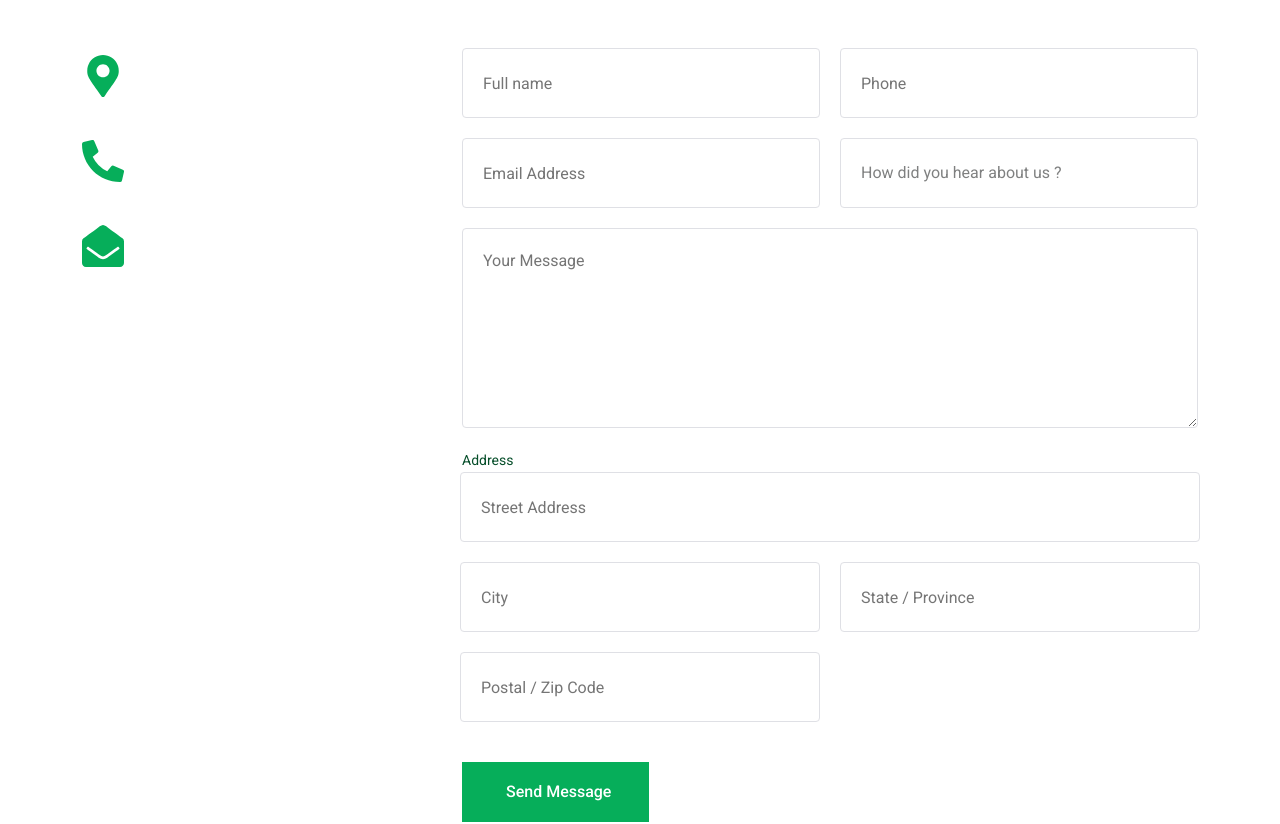
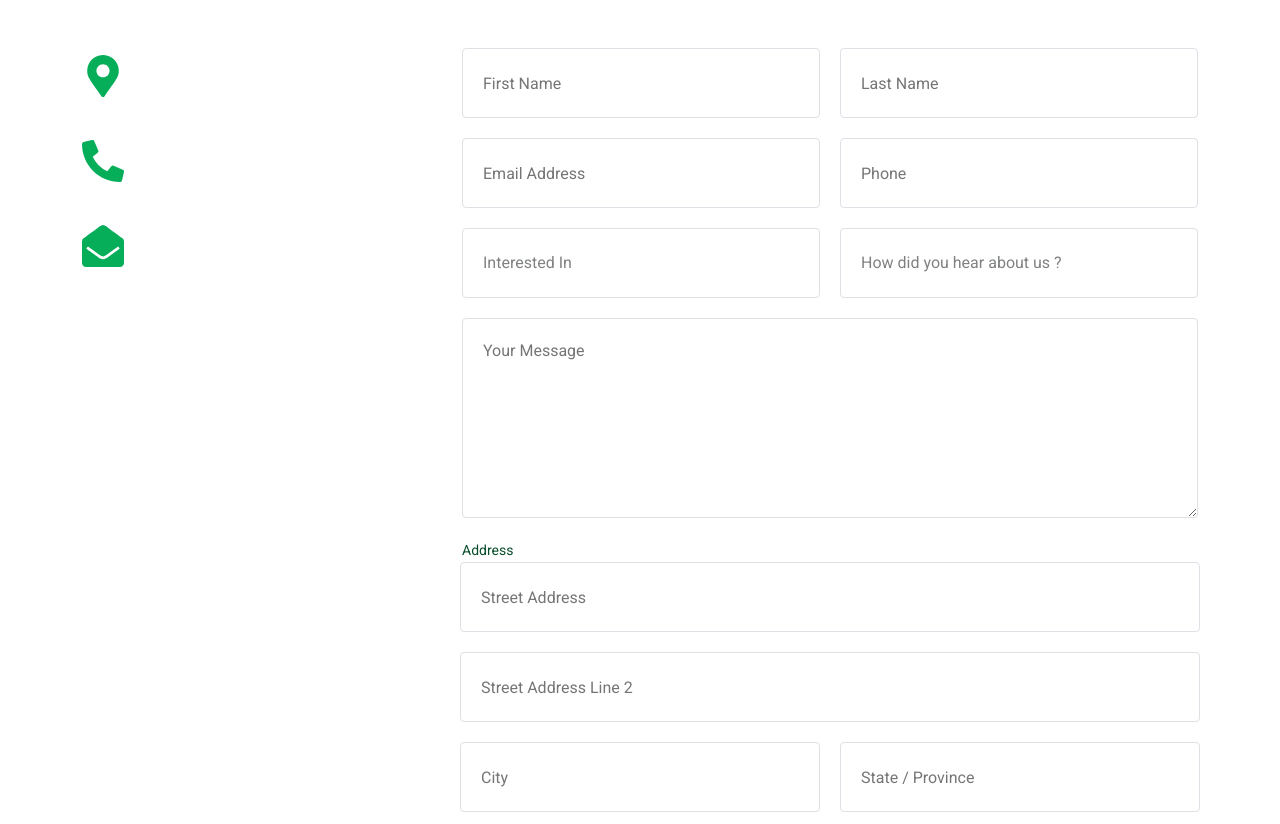
Before and after one commit to meenakshipathania/JHGroup, a React (Create React App) app in the folder client/: page /contact in a window 1280 px wide. Shown: the part 700-1524 px from the top of the page. Built offline with nearby package versions, Linux system fonts and the light colour scheme; no server answers; the HTML template or start-up script is replaced by a standard one.

Commit message:
commit with contact form data is saved in strapi

```diff
--- a/client/package.json
+++ b/client/package.json
@@ -3,6 +3,7 @@
   "version": "0.1.0",
   "private": true,
   "dependencies": {
+    "@strapi/plugin-graphql": "^4.1.7",
     "@testing-library/jest-dom": "^5.16.1",
     "@testing-library/react": "^12.1.2",
     "@testing-library/user-event": "^13.5.0",
--- a/client/src/pages/Contact/Contact/ContactForm/ContactForm.js
+++ b/client/src/pages/Contact/Contact/ContactForm/ContactForm.js
@@ -1,7 +1,6 @@
 import React, { useEffect, useState } from 'react';
 import axios from 'axios';
 import { FaMapMarkerAlt, FaPhoneAlt, FaEnvelopeOpen } from 'react-icons/fa';
-
 const ContactForm = () => {
     const [text, Settext] = useState([]);
     useEffect(() => {
@@ -15,6 +14,46 @@ const ContactForm = () => {
             });
         return () => request.cancel();
     }, []);
+
+    const [firstname, setFirstName] = useState('');
+    const [lastname, setLastName] = useState('');
+    const [email, setEmail] = useState('');
+    const [phone, setPhone] = useState('');
+    const [interested, setInterested] = useState('');
+    const [hear, setHear] = useState('');
+    const [message, setMessage] = useState('');
+    const [streetaddress, setStreetaddress] = useState('');
+    const [streetaddress2, setStreetaddress2] = useState('');
+    const [city, setCity] = useState('');
+    const [state, setState] = useState('');
+    const [zip, setZip] = useState('');
+
+    const handleSubmit = (e) => {
+        e.preventDefault();
+        const contact = { firstname, lastname, email, phone, interested, hear, message, streetaddress, streetaddress2, city, state, zip };
+
+        fetch('http://165.227.11.15:1337/api/contect-datas', {
+            method: 'POST',
+            headers: { "Content-Type": "application/json" },
+            body: JSON.stringify({ data: contact })
+        }).then(() => {
+            console.log("new contact added")
+        })
+    }
+
+    //  axios.post(
+    //     'http://165.227.11.15:1337/api/contect-datas',
+    //     {
+    //         data: {
+    //             firstname: 'firstname',
+    //             lastname: 'lastname',
+    //             email: 'email',
+    //             phone: 'phone'
+    //         }
+    //     })
+    //     .then(response => {
+    //         console.log(response);
+    //     });
 
     return (
         <>
@@ -67,50 +106,82 @@ const ContactForm = () => {
                             </div>
                         </div>
                         <div className="col-lg-8">
+                            <form id="contactForm" method="POST" onSubmit={handleSubmit}>
                                 <div className="tp-contact-form">
                                     <div className="row custom-mar-20">
                                         <div className="col-md-6 custom-pad-20">
                                             <div className="tp-contact-form-field mb-20">
-                                            <input type="text" placeholder="Full name" />
+                                                <input type="text" placeholder="First Name" value={firstname} onChange={(e) => setFirstName(e.target.value)} />
                                             </div>
                                         </div>
                                         <div className="col-md-6 custom-pad-20">
                                             <div className="tp-contact-form-field mb-20">
-                                            <input type="text" placeholder="Phone" />
+                                                <input type="text" placeholder="Last Name" value={lastname} onChange={(e) => setLastName(e.target.value)} />
                                             </div>
                                         </div>
                                         <div className="col-md-6 custom-pad-20">
                                             <div className="tp-contact-form-field mb-20">
-                                            <input type="email" placeholder="Email Address" />
+                                                <input type="email" placeholder="Email Address" value={email} onChange={(e) => setEmail(e.target.value)} />
+                                            </div>
+                                        </div>
+                                        <div className="col-md-6 custom-pad-20">
+                                            <div className="tp-contact-form-field mb-20">
+                                                <input type="text" placeholder="Phone" value={phone} onChange={(e) => setPhone(e.target.value)} />
                                             </div>
                                         </div>
                                         <div className="col-md-6 custom-pad-20">
                                             <div className="tp-contact-form-field select-field-arrow mb-20">
-                                            <select>
+                                                <select value={interested} onChange={(e) => setInterested(e.target.value)}>
+                                                    <option defaultValue="1">Interested In</option>
+                                                    <option defaultValue="2" value="Landscaping">Landscaping</option>
+                                                    <option defaultValue="3" value="Lawn Care">Lawn Care</option>
+                                                    <option defaultValue="4" value="Sod">Sod</option>
+                                                    <option defaultValue="5" value="Tree Service">Tree Service</option>
+                                                    <option defaultValue="6" value="Mosquito Service">Mosquito Service</option>
+                                                    <option defaultValue="7" value="Retaining Walls">Retaining Walls</option>
+                                                    <option defaultValue="8" value="Remodeling">Remodeling</option>
+                                                    <option defaultValue="9" value="Demolition">Demolition</option>
+                                                    <option defaultValue="10" value="Irrigation">Irrigation</option>
+                                                    <option defaultValue="11" value="Drainage">Drainage</option>
+                                                    <option defaultValue="12" value="Fencing">Fencing</option>
+                                                    <option defaultValue="13" value="Concrete">Concrete</option>
+                                                    <option defaultValue="14" value="Other">Other</option>
+                                                </select>
+                                            </div>
+                                        </div>
+                                        <div className="col-md-6 custom-pad-20">
+                                            <div className="tp-contact-form-field select-field-arrow mb-20">
+                                                <select value={hear} onChange={(e) => setHear(e.target.value)}>
                                                     <option defaultValue="1">How did you hear about us ?</option>
-                                                <option defaultValue="2">Google</option>
-                                                <option defaultValue="3">Good Contractors List</option>
-                                                <option defaultValue="4">Angie's List</option>
-                                                <option defaultValue="5">Facebook</option>
-                                                <option defaultValue="6">Friend/Neighbour</option>
-                                                <option defaultValue="6">Others</option>
+                                                    <option defaultValue="2" value="Google">Google</option>
+                                                    <option defaultValue="3" value="Good Contractors List">Good Contractors List</option>
+                                                    <option defaultValue="4" value="Angie's List">Angie's List</option>
+                                                    <option defaultValue="5" value="Facebook">Facebook</option>
+                                                    <option defaultValue="6" value="Friend/Neighbour">Friend/Neighbour</option>
+                                                    <option defaultValue="7" value="Others">Others</option>
                                                 </select>
                                             </div>
                                         </div>
                                         <div className="col-md-12 custom-pad-20">
                                             <div className="tp-contact-form-field mb-20">
-                                            <textarea placeholder="Your Message"></textarea>
+                                                <textarea name="message" placeholder="Your Message" value={message} onChange={(e) => setMessage(e.target.value)}></textarea>
                                             </div>
                                         </div>
 
                                         <div className="col-md-12 custom-pad-20">
                                             <div className="tp-contact-form-field mb-20">
-                                            {/* <div className="bor"> */}
                                                 <label>Address</label>
                                                 <div class="row">
                                                     <div className="col-md-12 custom-pad-20">
                                                         <div className="tp-contact-form-field mb-20">
-                                                            <input type="text" placeholder="Street Address" />
+                                                            <input type="text" placeholder="Street Address" value={streetaddress} onChange={(e) => setStreetaddress(e.target.value)} />
+                                                        </div>
+                                                    </div>
+                                                </div>
+                                                <div class="row">
+                                                    <div className="col-md-12 custom-pad-20">
+                                                        <div className="tp-contact-form-field mb-20">
+                                                            <input type="text" placeholder="Street Address Line 2" value={streetaddress2} onChange={(e) => setStreetaddress2(e.target.value)} />
                                                         </div>
                                                     </div>
                                                 </div>
@@ -118,23 +189,22 @@ const ContactForm = () => {
                                                 <div className="row">
                                                     <div className="col-md-6 custom-pad-20">
                                                         <div className="tp-contact-form-field mb-20">
-                                                            <input type="text" placeholder="City" />
+                                                            <input type="text" placeholder="City" value={city} onChange={(e) => setCity(e.target.value)} />
                                                         </div>
                                                     </div>
                                                     <div className="col-md-6 custom-pad-20">
                                                         <div className="tp-contact-form-field mb-20">
-                                                            <input type="text" placeholder="State / Province" />
+                                                            <input type="text" placeholder="State / Province" value={state} onChange={(e) => setState(e.target.value)} />
                                                         </div>
                                                     </div>
                                                 </div>
                                                 <div class="row">
                                                     <div className="col-md-6 custom-pad-20">
                                                         <div className="tp-contact-form-field mb-20">
-                                                            <input type="text" placeholder="Postal / Zip Code" />
+                                                            <input type="text" placeholder="Postal / Zip Code" value={zip} onChange={(e) => setZip(e.target.value)} />
                                                         </div>
                                                     </div>
                                                 </div>
-                                            {/* </div> */}
                                             </div>
                                         </div>
 
@@ -146,6 +216,7 @@ const ContactForm = () => {
                                         </div>
                                     </div>
                                 </div>
+                            </form>
                         </div>
                     </div>
                 </div>
```
Also changed, not shown: 1 other file (tests, documents, lock files or other folders). Lines whose indentation alone changed are shown as unchanged.
